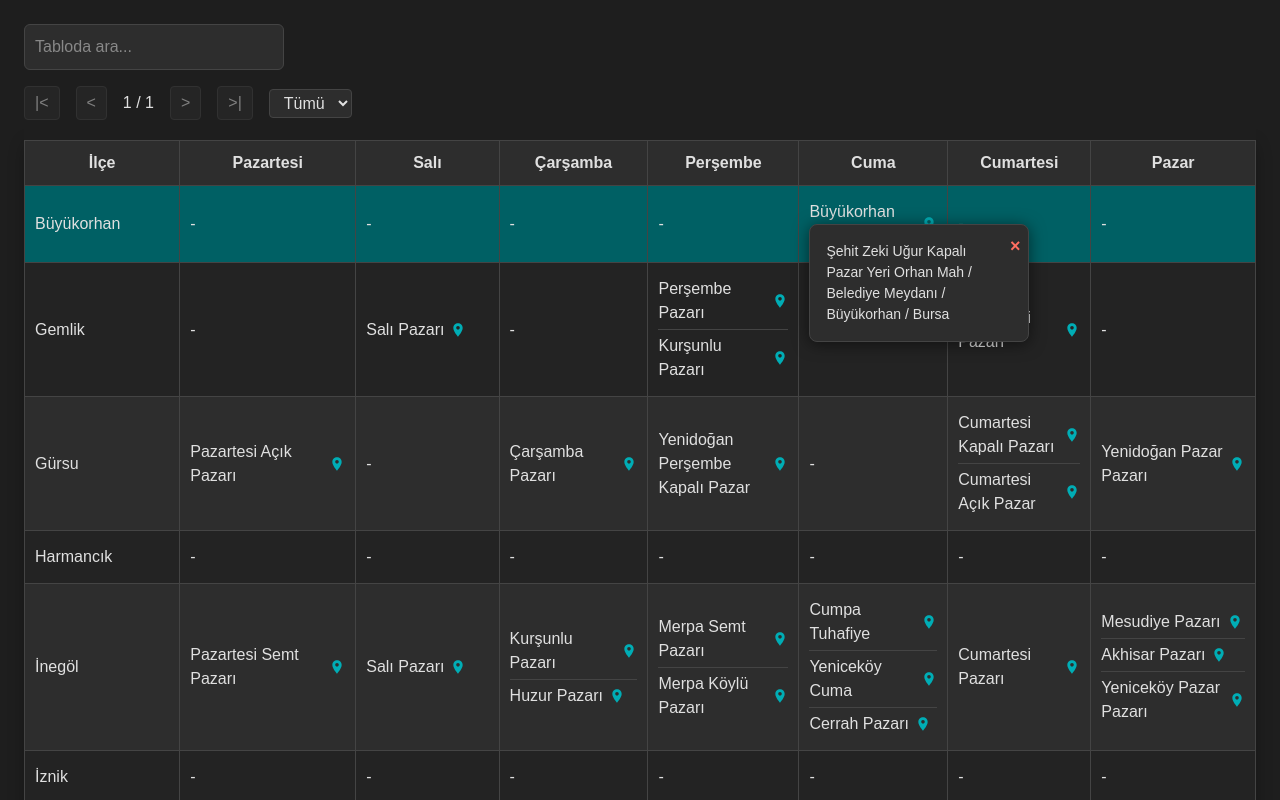
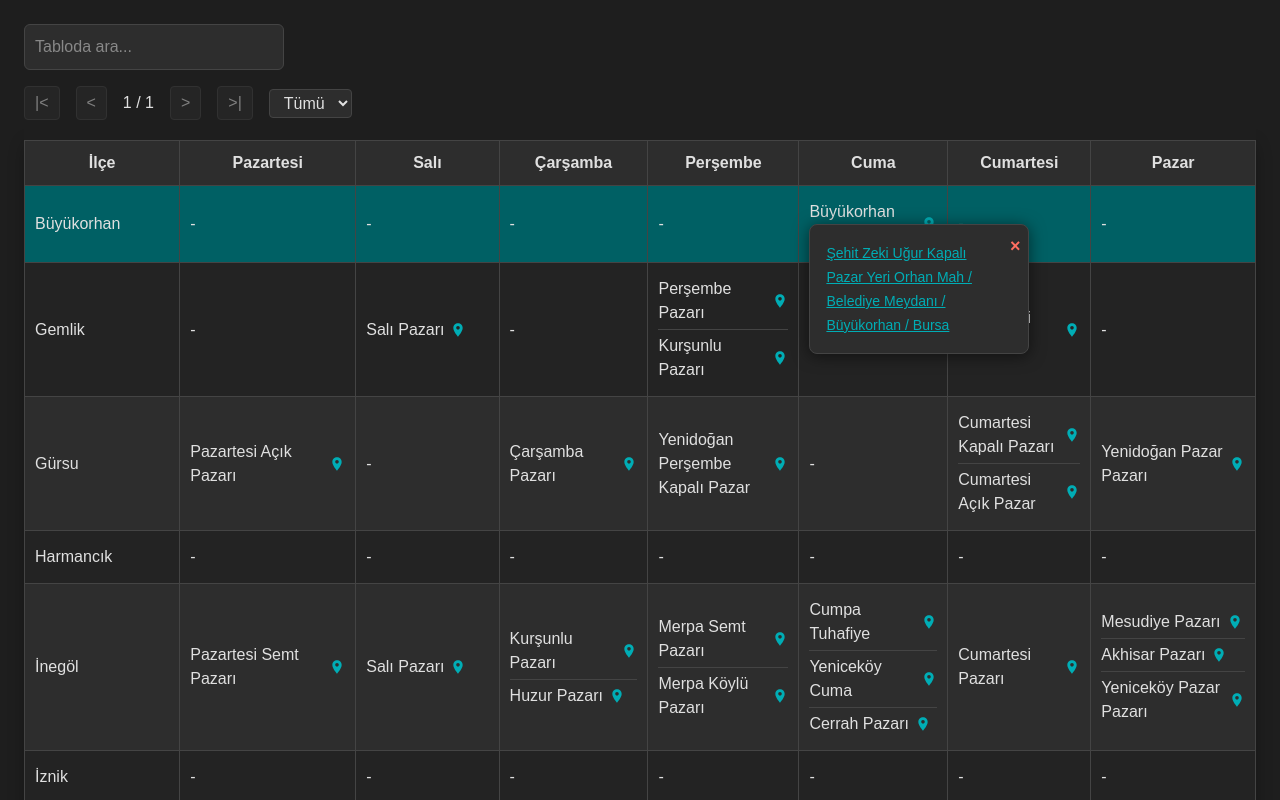
Before and after one commit to ybirdinc/bursa-pazar-yerleri, a Next.js app: page / in a window 1280 px wide. Both pictures are taken after a click on the element 929 px from the left and 224 px from the top of the page. Shown: the top 800 px of the page. Built offline with nearby package versions, Linux system fonts and the light colour scheme.

Commit message:
Adres aramada düzenlemeler

```diff
--- a/src/app/page.tsx
+++ b/src/app/page.tsx
@@ -102,7 +102,7 @@ function PazarCell({ value, ilce, gun, data }: { value: string[]; ilce: string;
                   </svg>
                 </span>
                 {tooltipIdx === idx && (
-                  <AddressTooltip address={address} onClose={() => setTooltipIdx(null)} />
+                  <AddressTooltip address={address} name={name} onClose={() => setTooltipIdx(null)} />
                 )}
               </>
             )}
@@ -113,9 +113,29 @@ function PazarCell({ value, ilce, gun, data }: { value: string[]; ilce: string;
   );
 }
 
-function AddressTooltip({ address, onClose }: { address: string; onClose: () => void }) {
+function AddressTooltip({ address, onClose, name }: { address: string; onClose: () => void; name?: string }) {
+  // Adresin başına pazar adı ekle
+  let full = address;
+  if (name && name !== "-") {
+    full = `${name} ${address}`;
+  }
+  const encoded = full.replace(/\s+/g, "+").replace(/\//g, "%2F");
+  const mapsUrl = `https://www.google.com/maps/search/${encoded}`;
+
+  React.useEffect(() => {
+    function handleClick(e: MouseEvent) {
+      const tooltip = document.getElementById("address-tooltip");
+      if (tooltip && !tooltip.contains(e.target as Node)) {
+        onClose();
+      }
+    }
+    document.addEventListener("mousedown", handleClick);
+    return () => document.removeEventListener("mousedown", handleClick);
+  }, [onClose]);
+
   return (
     <div
+      id="address-tooltip"
       style={{
         position: "absolute",
         top: 28,
@@ -147,7 +167,13 @@ function AddressTooltip({ address, onClose }: { address: string; onClose: () =>
       >
         ×
       </button>
-      <div style={{ fontSize: 14, wordBreak: "break-word" }}>{address}</div>
+      <a
+        href={mapsUrl}
+        target="_new"
+        style={{ color: "#00ADB5", textDecoration: "underline", fontSize: 14, wordBreak: "break-word" }}
+      >
+        {address}
+      </a>
     </div>
   );
 }
--- a/src/data/pazar-yerleri.json
+++ b/src/data/pazar-yerleri.json
@@ -431,7 +431,7 @@
       ],
       "Osmangazi": [
         {
-          "name": "Zafer",
+          "name": "Zafer pazarı",
           "address": "Atıcılar Mah. 6.Aslan Sok. Üzeri Osmangazi / Bursa"
         },
         {
```
